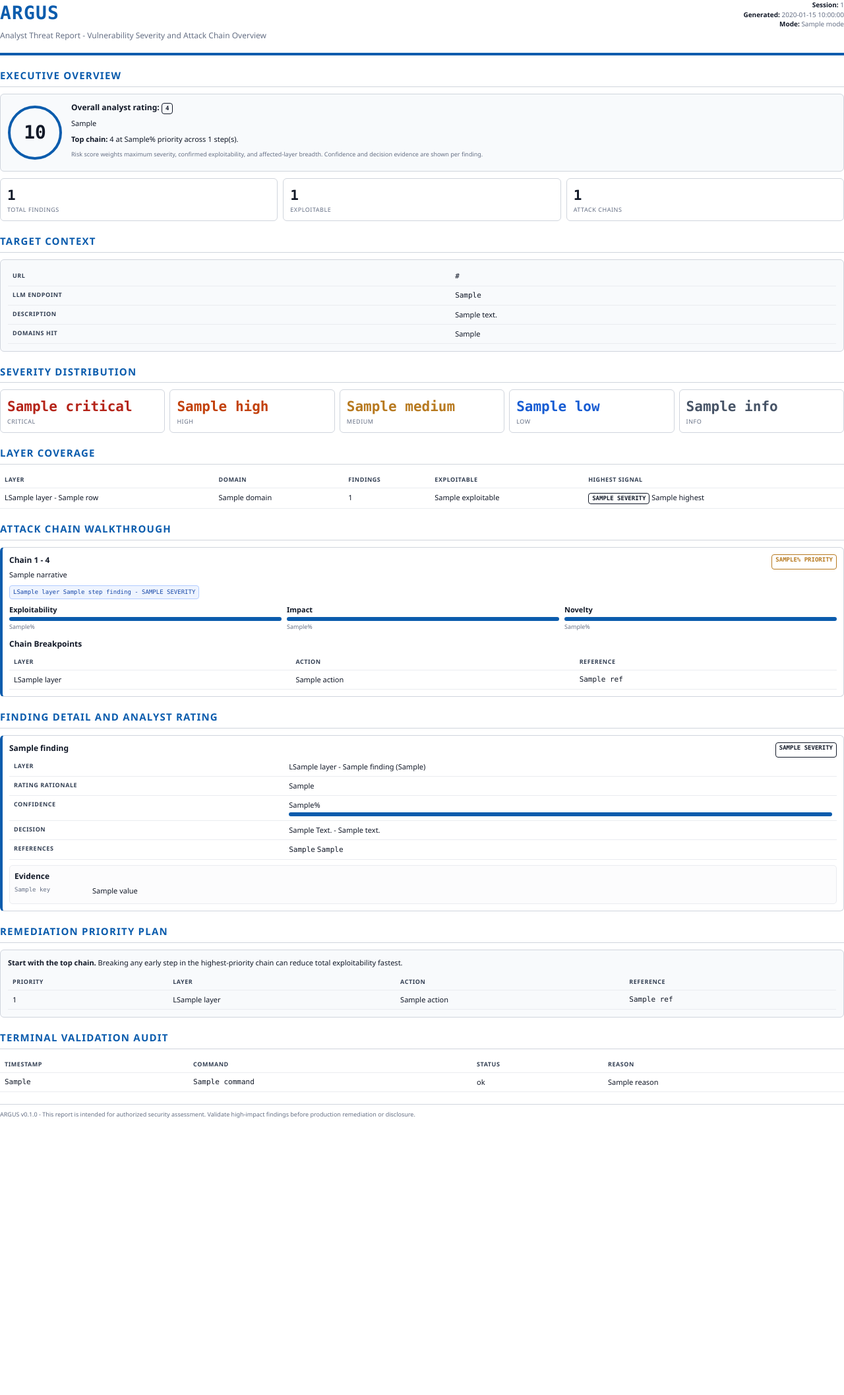
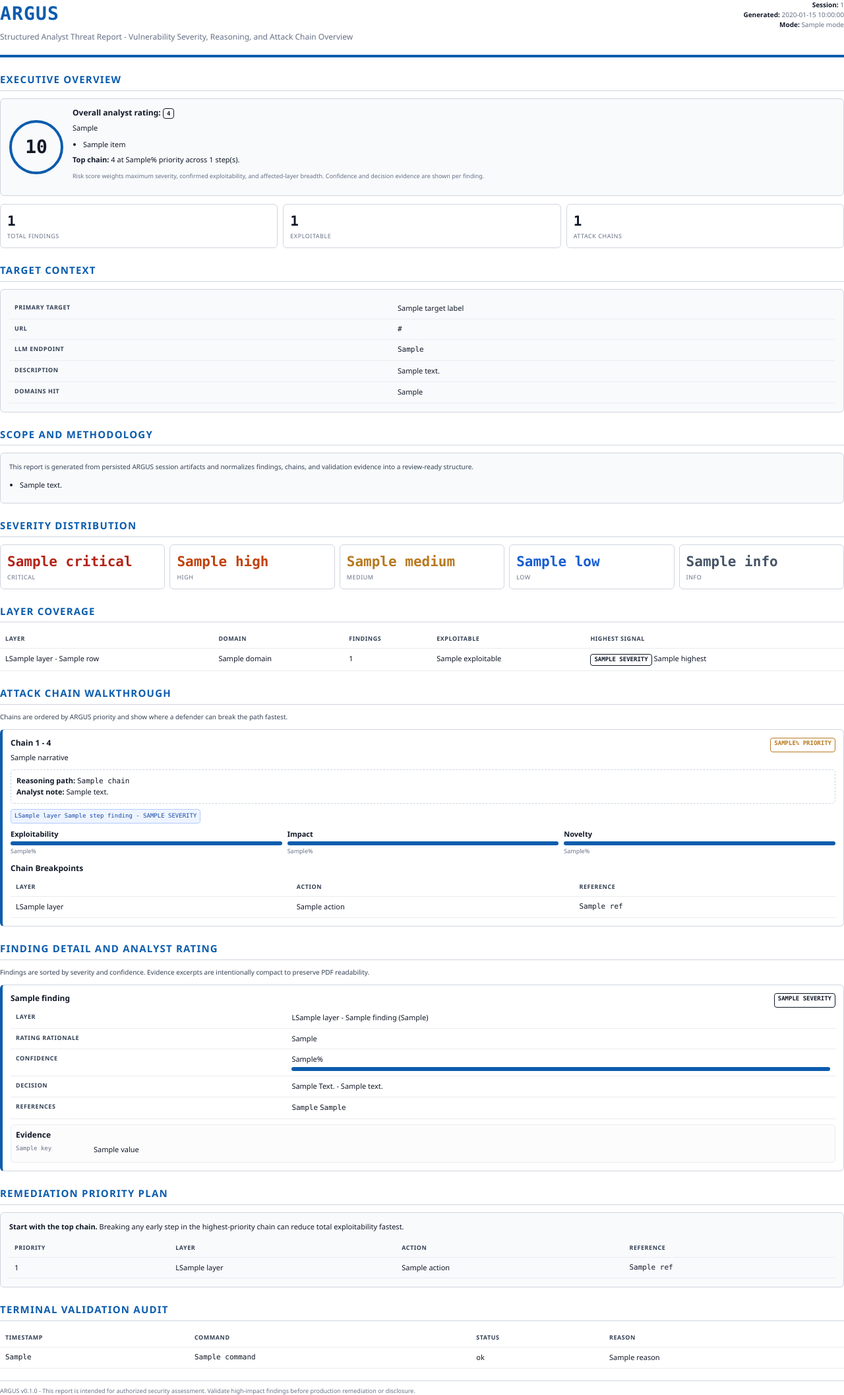
Before and after one commit to 12vethamithran/ARGUS-Adversarial-Reasoning-Graph-Unified-Security, a Python web app: template backend/app/templates/report.html.j2 in a window 1280 px wide. Shown: the whole page at 66% size. Before the commit the page ends 1695 px from the top, so only its background shows below. Run offline with Jinja, Linux system fonts and the light colour scheme; the template is opened without the code that fills it: most values are stand-ins (such as "Sample title", 1, 10 or a date in 2020).

Commit message:
upgrade structured analyst reports

```diff
--- a/backend/app/templates/report.html.j2
+++ b/backend/app/templates/report.html.j2
@@ -30,7 +30,7 @@
     color: var(--ink);
     font-family: "Segoe UI", Arial, sans-serif;
     font-size: 11px;
-    line-height: 1.45;
+    line-height: 1.52;
     margin: 0;
   }
   h1, h2, h3 { margin: 0; }
@@ -40,16 +40,16 @@
     color: var(--blue);
     font-size: 15px;
     letter-spacing: 0.08em;
-    margin: 20px 0 10px;
+    margin: 22px 0 11px;
     padding-bottom: 5px;
     text-transform: uppercase;
   }
-  h3 { font-size: 12px; margin-bottom: 6px; }
-  p { margin: 0 0 8px; }
+  h3 { font-size: 12px; line-height: 1.35; margin-bottom: 6px; }
+  p { margin: 0 0 9px; }
   table { border-collapse: collapse; width: 100%; }
   th, td {
     border-bottom: 1px solid #eaecf0;
-    padding: 6px 7px;
+    padding: 7px 8px;
     text-align: left;
     vertical-align: top;
   }
@@ -73,8 +73,9 @@
     background: var(--panel);
     border: 1px solid var(--line);
     border-radius: 6px;
-    margin-bottom: 10px;
-    padding: 11px;
+    break-inside: avoid;
+    margin-bottom: 12px;
+    padding: 13px;
   }
   .grid-2 { display: grid; gap: 10px; grid-template-columns: 1fr 1fr; }
   .grid-3 { display: grid; gap: 8px; grid-template-columns: repeat(3, 1fr); }
@@ -82,6 +83,7 @@
   .metric {
     border: 1px solid var(--line);
     border-radius: 6px;
+    break-inside: avoid;
     padding: 10px;
   }
   .metric .value { font-family: Consolas, monospace; font-size: 21px; font-weight: 700; }
@@ -124,10 +126,21 @@
     border: 1px solid var(--line);
     border-left: 4px solid var(--blue);
     border-radius: 6px;
-    margin-bottom: 10px;
-    padding: 10px;
+    break-inside: avoid;
+    margin-bottom: 12px;
+    padding: 12px;
     page-break-inside: avoid;
   }
+  .section-lead {
+    color: #344054;
+    font-size: 10px;
+    margin-bottom: 11px;
+  }
+  .summary-list {
+    margin: 0;
+    padding-left: 16px;
+  }
+  .summary-list li { margin-bottom: 6px; }
   .finding.critical { border-left-color: var(--critical); }
   .finding.high { border-left-color: var(--high); }
   .finding.medium { border-left-color: var(--medium); }
@@ -169,6 +182,13 @@
     grid-template-columns: 110px 1fr;
     margin-bottom: 4px;
   }
+  .reasoning {
+    background: #fff;
+    border: 1px dashed #cbd5e1;
+    border-radius: 5px;
+    margin-top: 8px;
+    padding: 8px;
+  }
   .footer-note {
     border-top: 1px solid var(--line);
     color: var(--muted);
@@ -182,7 +202,7 @@
 <section class="cover">
   <div>
     <h1 class="brand">ARGUS</h1>
-    <div class="subtitle">Analyst Threat Report - Vulnerability Severity and Attack Chain Overview</div>
+    <div class="subtitle">Structured Analyst Threat Report - Vulnerability Severity, Reasoning, and Attack Chain Overview</div>
   </div>
   <div class="meta">
     <div><strong>Session:</strong> {{ session_id }}</div>
@@ -197,6 +217,11 @@
   <div>
     <h3>Overall analyst rating: <span class="badge {{ risk_rating | lower }}">{{ risk_rating }}</span></h3>
     <p>{{ analyst_verdict }}</p>
+    <ul class="summary-list">
+      {% for item in executive_summary %}
+      <li>{{ item }}</li>
+      {% endfor %}
+    </ul>
     {% if top_chain %}
     <p><strong>Top chain:</strong> {{ top_chain.rating }} at {{ top_chain.priority_pct }}% priority across {{ top_chain.step_findings | length }} step(s).</p>
     {% else %}
@@ -216,12 +241,23 @@
 <div class="panel">
   <table>
     <tbody>
+      <tr><th>Primary target</th><td class="break">{{ target_label }}</td></tr>
       {% if target.url %}<tr><th>URL</th><td class="mono break">{{ target.url }}</td></tr>{% endif %}
       {% if target.llm_endpoint %}<tr><th>LLM endpoint</th><td class="mono break">{{ target.llm_endpoint }}</td></tr>{% endif %}
       {% if target.description %}<tr><th>Description</th><td>{{ target.description }}</td></tr>{% endif %}
       <tr><th>Domains hit</th><td>{{ domains_hit | join(", ") if domains_hit else "None" }}</td></tr>
     </tbody>
   </table>
+</div>
+
+<h2>Scope and Methodology</h2>
+<div class="panel">
+  <p class="section-lead">This report is generated from persisted ARGUS session artifacts and normalizes findings, chains, and validation evidence into a review-ready structure.</p>
+  <ul class="summary-list">
+    {% for note in methodology_notes %}
+    <li>{{ note }}</li>
+    {% endfor %}
+  </ul>
 </div>
 
 <h2>Severity Distribution</h2>
@@ -253,6 +289,7 @@
 
 {% if chains %}
 <h2>Attack Chain Walkthrough</h2>
+<p class="section-lead">Chains are ordered by ARGUS priority and show where a defender can break the path fastest.</p>
 {% for chain in chains %}
 <section class="chain">
   <div style="display:flex; justify-content:space-between; gap:10px;">
@@ -260,6 +297,10 @@
     <span class="badge {{ 'critical' if chain.priority >= 0.85 else 'high' if chain.priority >= 0.70 else 'medium' }}">{{ chain.priority_pct }}% priority</span>
   </div>
   <p>{{ chain.narrative }}</p>
+  <div class="reasoning">
+    <strong>Reasoning path:</strong> <span class="mono break">{{ chain.path_label }}</span><br/>
+    <strong>Analyst note:</strong> {{ chain.reasoning_summary }}
+  </div>
   <div class="chain-path">
     {% for f in chain.step_findings %}
     <span class="step">L{{ f.layer }} {{ f.layer_name }} - {{ f.severity | upper }}</span>
@@ -286,6 +327,7 @@
 {% endif %}
 
 <h2>Finding Detail and Analyst Rating</h2>
+<p class="section-lead">Findings are sorted by severity and confidence. Evidence excerpts are intentionally compact to preserve PDF readability.</p>
 {% for f in findings %}
 <section class="finding {{ f.severity }}">
   <div style="display:flex; justify-content:space-between; gap:10px;">
```
Also changed, not shown: backend/tests/test_reporting_persistence.py (+32 -0 lines), backend/app/storage/report_writer.py.
